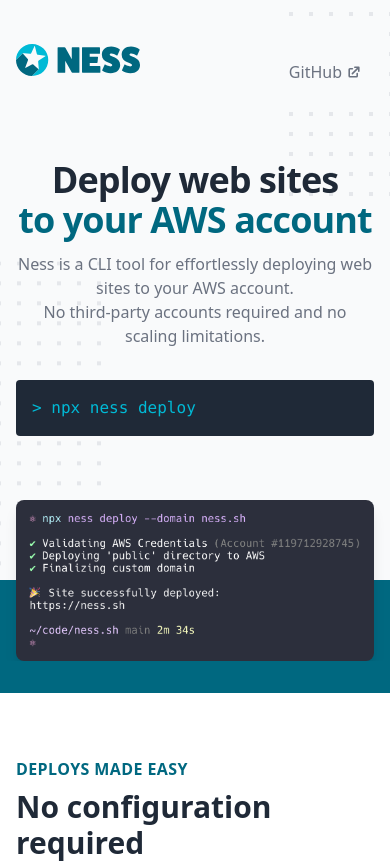
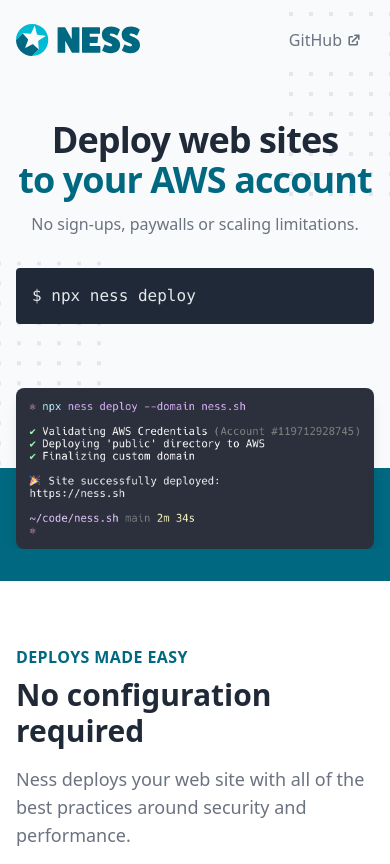
Before and after one commit to nessjs/ness.sh, a Gatsby site: page / in a window 390 px wide. Shown: the top 864 px of the page. Built offline with nearby package versions, Linux system fonts and the light colour scheme; Gatsby itself is replaced by a stand-in of ours.

Commit message:
fix: layout on mobile and other misc

```diff
--- a/src/pages/index.js
+++ b/src/pages/index.js
@@ -30,8 +30,8 @@
 
 const NessDeployExample = () => (
   <div className='bg-gray-800 dark:bg-gray-700 rounded box-border text-sm leading-relaxed mt-8 p-4 shadow-xs text-left'>
-    <pre className='bg-transparent font-mono text-base leading-normal m-0 text-secondary whitespace-pre-line'>
-      <code className='box-border text-base'>&gt; npx ness deploy</code>
+    <pre className='bg-transparent font-mono text-base leading-normal m-0 text-gray-200 whitespace-pre-line'>
+      <code className='box-border text-base'>$ npx ness deploy</code>
     </pre>
   </div>
 )
@@ -155,7 +155,7 @@
                     Company
                   </a>
                 </div> */}
-      <div className='p-3 space-x-4 bg-gray-50 dark:bg-gray-800 md:absolute md:flex md:items-center md:justify-end md:inset-y-0 md:right-0'>
+      <div className='p-3 space-x-4 bg-gray-50 dark:bg-gray-800 absolute flex items-center justify-end inset-y-0 right-0'>
         <DarkToggle />
         <a
           href='https://github.com/nessjs/ness'
@@ -193,9 +193,7 @@
             <span className='block text-brand dark:text-secondary'>to your AWS account</span>
           </h1>
           <p className='mt-3 max-w-md mx-auto text-base text-gray-500 dark:text-gray-400 sm:text-lg md:mt-5 md:text-xl md:max-w-3xl'>
-            Ness is a CLI tool for effortlessly deploying web sites to your AWS account.
-            <br />
-            No third-party accounts required and no scaling limitations.
+            No sign-ups, paywalls or scaling limitations.
           </p>
 
           <div className='max-w-md mx-auto'>
@@ -267,7 +265,7 @@
             description='Add ness to your CI/CD pipeline to keep your site up-to-date, effortlessly'
           />
           <Feature
-            title='No third-party accounts necessary'
+            title='No third-party accounts'
             description='Ness deploys to your AWS account: no sign-ups and no scaling limitations'
           />
           <Feature
@@ -343,7 +341,7 @@
             <div className='md:flex md:items-center md:justify-center'>
               <div className='md:flex-shrink-0'>
                 <Img
-                  className='mx-auto h-10 w-10 rounded-full'
+                  className='mx-auto h-14 w-14 md:h-10 md:w-10 rounded-full'
                   fluid={data.avatarImage.childImageSharp.fluid}
                   alt='Elad Ben-Israel'
                 />
@@ -362,7 +360,7 @@
                 </svg>
 
                 <div className='text-base font-medium text-gray-500 dark:text-gray-400'>
-                  Principal Engineer, Amazon Web Services
+                  Principal Engineer, AWS
                 </div>
               </div>
             </div>
@@ -481,7 +479,7 @@
 
     avatarImage: file(relativePath: {eq: "eladb.jpeg"}) {
       childImageSharp {
-        fluid(maxWidth: 50, maxHeight: 50) {
+        fluid(maxWidth: 60, maxHeight: 60) {
           ...GatsbyImageSharpFluid_withWebp
         }
       }
```
